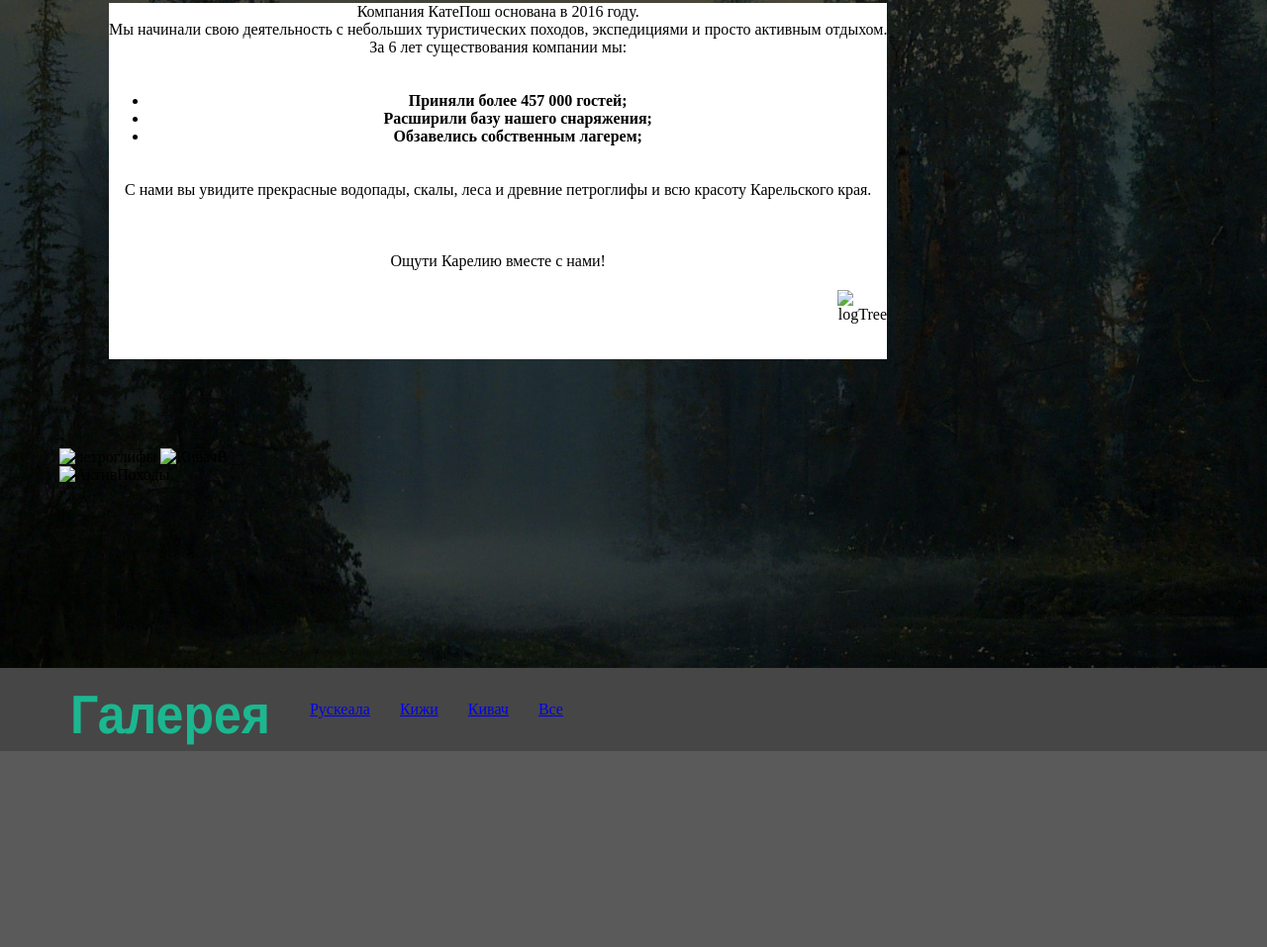
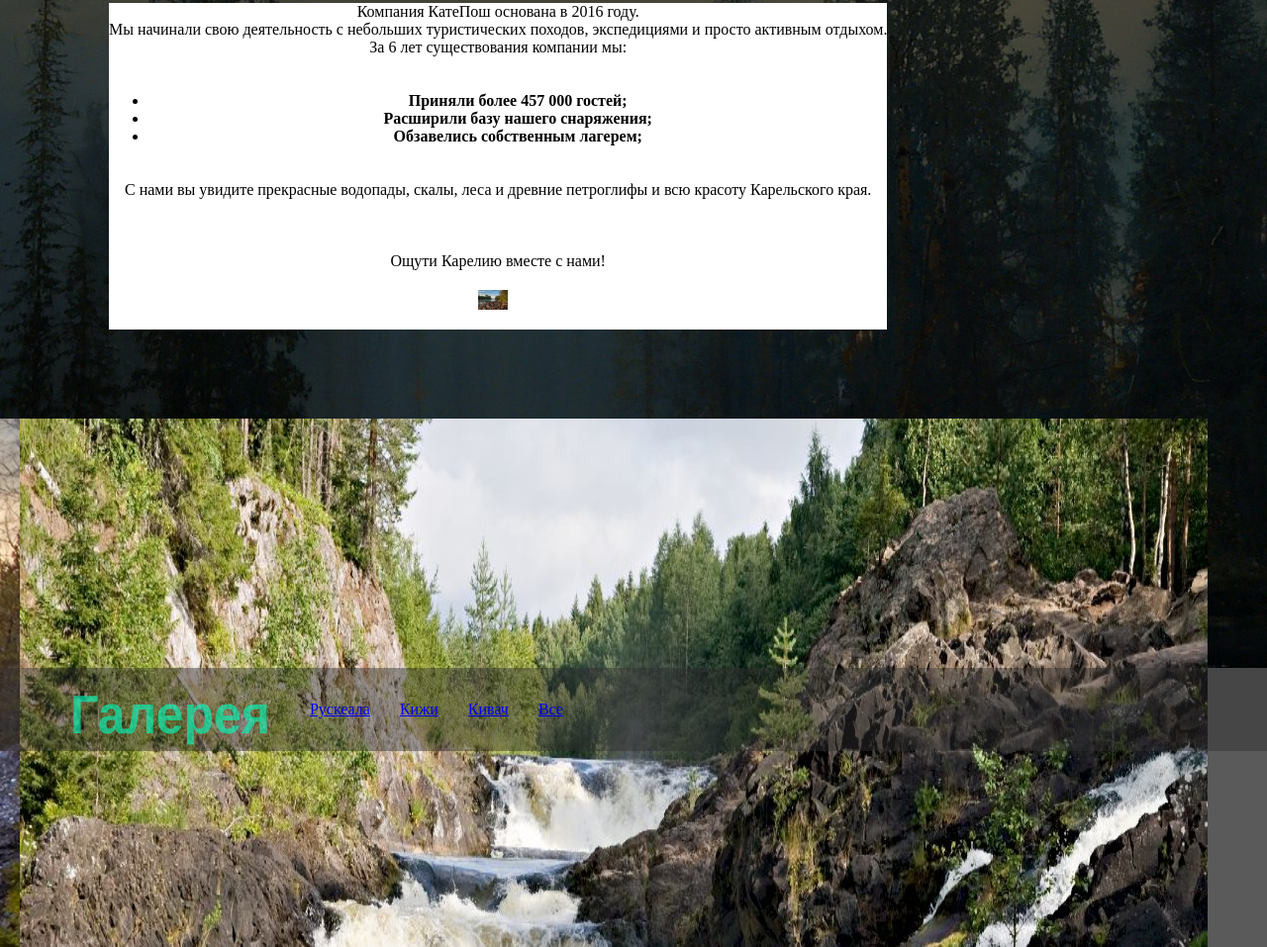
Before and after one commit to zSpiritOFzPast/209IS_Sergeev, a plain HTML site: page 209IS_Sergeev/project/src/index.html in a window 1280 px wide. Shown: the part 1503-2460 px from the top of the page at 99% size. Drawn offline with nearby package versions, Linux system fonts and the light colour scheme; files whose address does not match are found by name.

Commit message:
sodfksklngjuzdxbf vjkewnf

```diff
--- a/209IS_Sergeev/project/src/index.html
+++ b/209IS_Sergeev/project/src/index.html
@@ -143,7 +143,7 @@
 
         <div class="kart">
           <img
-            src="209IS_Sergeev/project/assets/svg/tree-decidious-svgrepo-com.png"
+            src="../assets/image/24c7e91ec29856b23c89f725e59360f1.png"
             alt="logTree"
           />
         </div>
@@ -151,16 +151,16 @@
       <div class="images">
         <div class="images1">
           <img
-            src="209IS_Sergeev/project/assets/image/b20572c6040deb6b3ba1083a3acd2.png"
+            src="../assets/image/gornyi-park.webp"
             alt="петроглифы"
           />
           <img
-            src="209IS_Sergeev/project/assets/image/vodopad-kivach-2.jpg"
+            src="../assets/image/main_890x400.jpg"
             alt="КивачВ"
           />
         </div>
         <img
-          src="209IS_Sergeev/project/assets/image/karjala.webp"
+          src="../assets/image/vodopad-kivach-2.jpg"
           alt="АктивПоходы"
         />
       </div>
--- a/209IS_Sergeev/project/src/styles/style.css
+++ b/209IS_Sergeev/project/src/styles/style.css
@@ -265,17 +265,20 @@
   padding: auto;
 }
 .kart{
-float: right;
+display: flex;
+flex-direction: row;
+justify-content: flex-end;
  margin: 10px;
- width: 50px;
- height: 50px;
+ width: 20px;
+ height: 20px;
  margin: 20px auto;
-display: flex;
+
 
  justify-content: flex-end;
 }
 .images{
-  display:column;
+  display:flex;
+  justify-content: flex-end;
   images1 {
     display: flex;
   }
```
